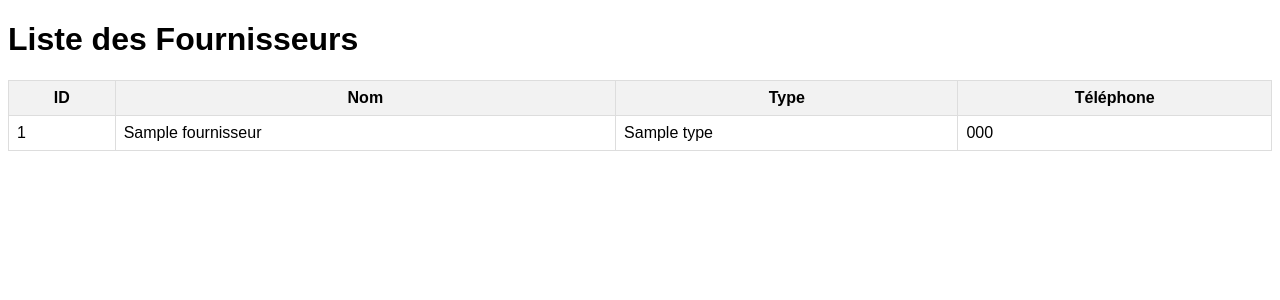
After one commit to SelimHs/Pi-Javafx-Symfony, a Symfony app: template templates/fournisseur/pdf.html.twig in a window 1280 px wide. The commit adds this page. Shown: the top 300 px of the page. Run offline with Twig, Linux system fonts and the light colour scheme; the template is opened without the code that fills it: most values are stand-ins (such as "Sample title", 1, 10 or a date in 2020); some libraries are stand-ins or nearby versions.

Commit message:
integrated knp pdf with stripe

```diff
--- a/composer.json
+++ b/composer.json
@@ -12,6 +12,7 @@
         "doctrine/doctrine-migrations-bundle": "^3.4",
         "doctrine/orm": "^3.3",
         "geocoder-php/nominatim-provider": "5.8",
+        "knplabs/knp-snappy-bundle": "^1.10",
         "php-http/guzzle7-adapter": "*",
         "phpdocumentor/reflection-docblock": "^5.6",
         "phpoffice/phpspreadsheet": "^4.2",
--- a/config/bundles.php
+++ b/config/bundles.php
@@ -14,4 +14,5 @@ return [
     Symfony\Bundle\MonologBundle\MonologBundle::class => ['all' => true],
     Symfony\Bundle\MakerBundle\MakerBundle::class => ['dev' => true],
     SymfonyCasts\Bundle\VerifyEmail\SymfonyCastsVerifyEmailBundle::class => ['all' => true],
+    Knp\Bundle\SnappyBundle\KnpSnappyBundle::class => ['all' => true],
 ];
--- a/templates/fournisseur/index.html.twig
+++ b/templates/fournisseur/index.html.twig
@@ -17,9 +17,10 @@
           </div>
         </div>
         <div class="page-title-actions">
-          <a href="{{ path('app_fournisseur_new') }}" class="btn btn-success">
-            <i class="pe-7s-plus mr-2"></i> Nouveau Fournisseur
+          <a href="{{ path('fournisseur_export_pdf') }}" target="_blank" class="btn btn-danger mb-3">
+            <i class="fas fa-file-pdf"></i> Exporter PDF
           </a>
+
         </div>
       </div>
     </div>
--- /dev/null
+++ b/templates/fournisseur/pdf.html.twig
@@ -0,0 +1,36 @@
+<!DOCTYPE html>
+<html lang="fr">
+<head>
+    <meta charset="UTF-8">
+    <title>Liste des Fournisseurs</title>
+    <style>
+        body { font-family: Arial, sans-serif; }
+        table { width: 100%; border-collapse: collapse; margin-top: 20px; }
+        th, td { border: 1px solid #ddd; padding: 8px; }
+        th { background-color: #f2f2f2; }
+    </style>
+</head>
+<body>
+    <h1>Liste des Fournisseurs</h1>
+    <table>
+        <thead>
+            <tr>
+                <th>ID</th>
+                <th>Nom</th>
+                <th>Type</th>
+                <th>Téléphone</th>
+            </tr>
+        </thead>
+        <tbody>
+            {% for fournisseur in fournisseurs %}
+                <tr>
+                    <td>{{ fournisseur.idFournisseur }}</td>
+                    <td>{{ fournisseur.nomFournisseur }}</td>
+                    <td>{{ fournisseur.type }}</td>
+                    <td>{{ fournisseur.telephone }}</td>
+                </tr>
+            {% endfor %}
+        </tbody>
+    </table>
+</body>
+</html>
```
Also changed, not shown: src/Controller/FournisseurController.php (+24 -0 lines), 4 other files.
